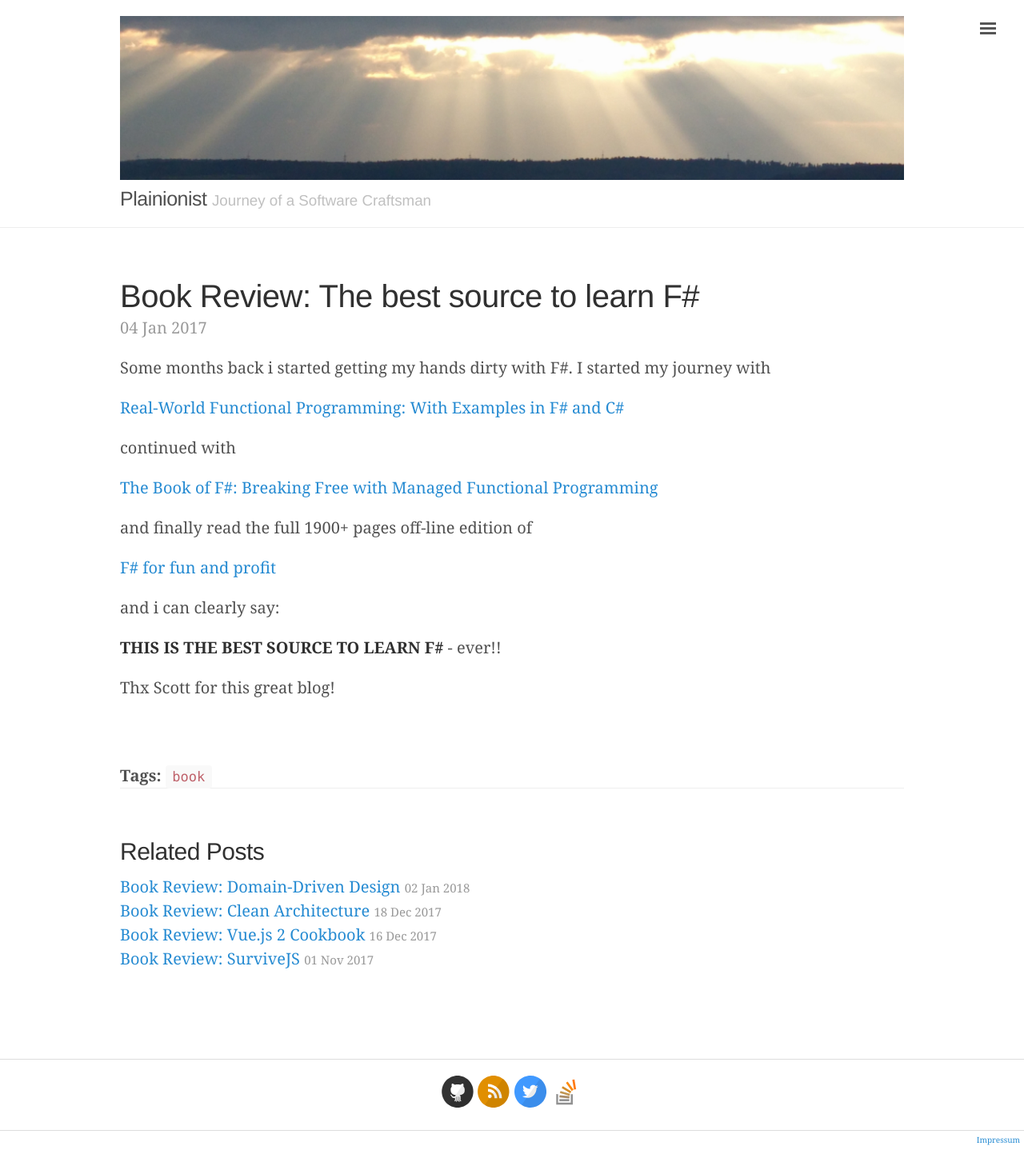
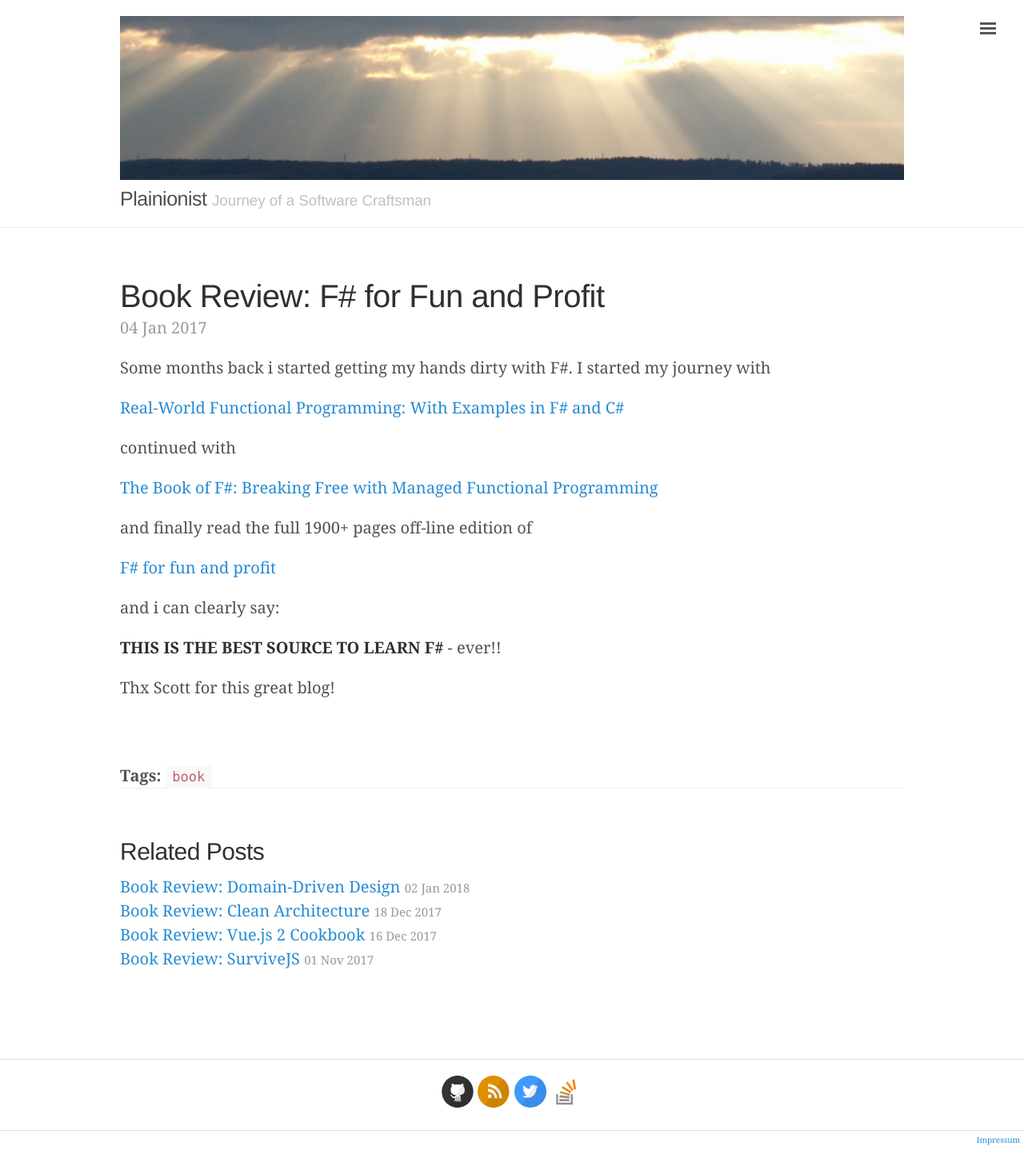
Before and after one commit to plainionist/plainionist.github.io, a Jekyll site: the page built from _posts/2017-01-04-Fsharp-For-Fun-And-Profit.md, in a window 1280 px wide. Shown: the whole page at 80% size. Built offline with Jekyll 4.4.1, drawn with Linux system fonts in a browser that asks for light colours; comment, search, counter and statistics services are not loaded.

Commit message:
book reviews

```diff
--- a/_posts/2017-01-04-Fsharp-For-Fun-And-Profit.md
+++ b/_posts/2017-01-04-Fsharp-For-Fun-And-Profit.md
@@ -1,6 +1,6 @@
 ---
 layout: post
-title: "Book Review: The best source to learn F#"
+title: "Book Review: F# for Fun and Profit"
 description: You are new to functional programming and F# in particular? Check out my reading list for FSharp newbies.
 tags: [book]
 lint-nowarn: JL0003
```
